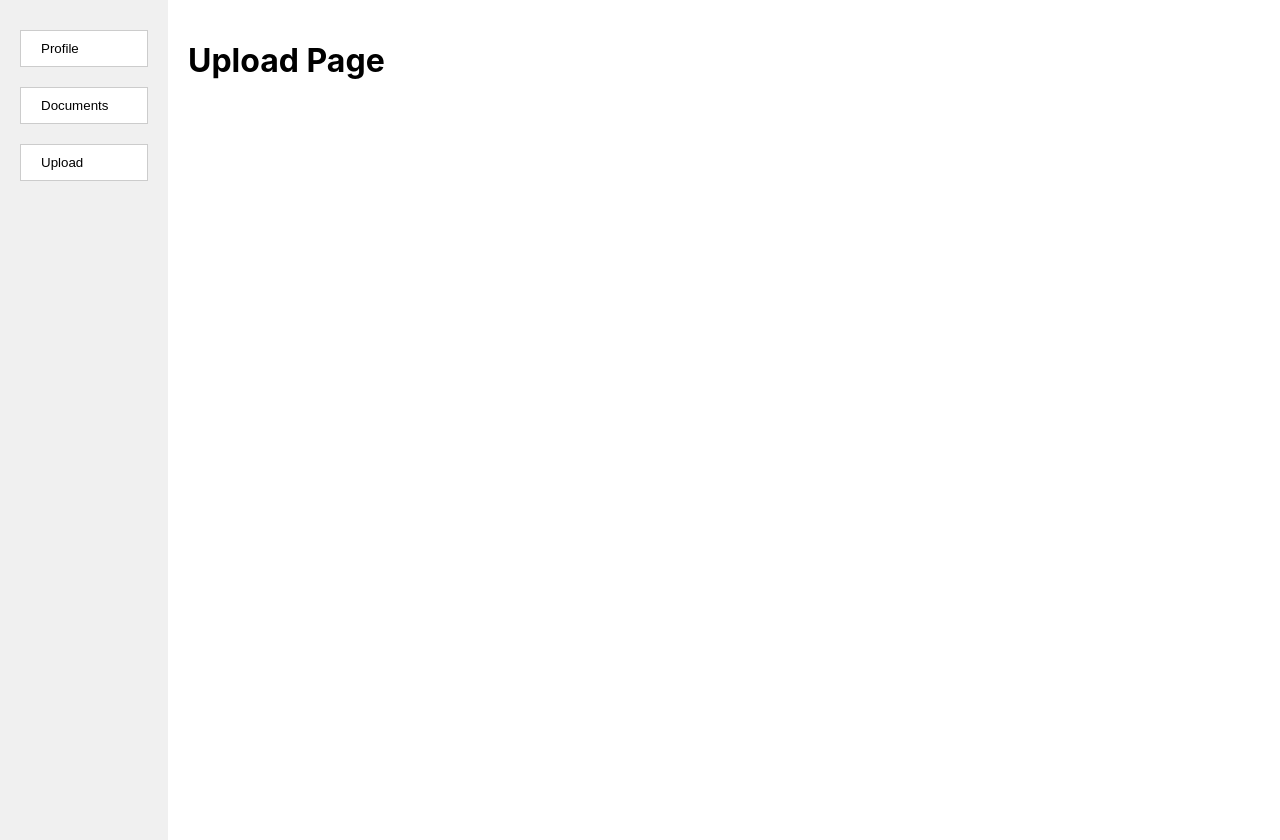
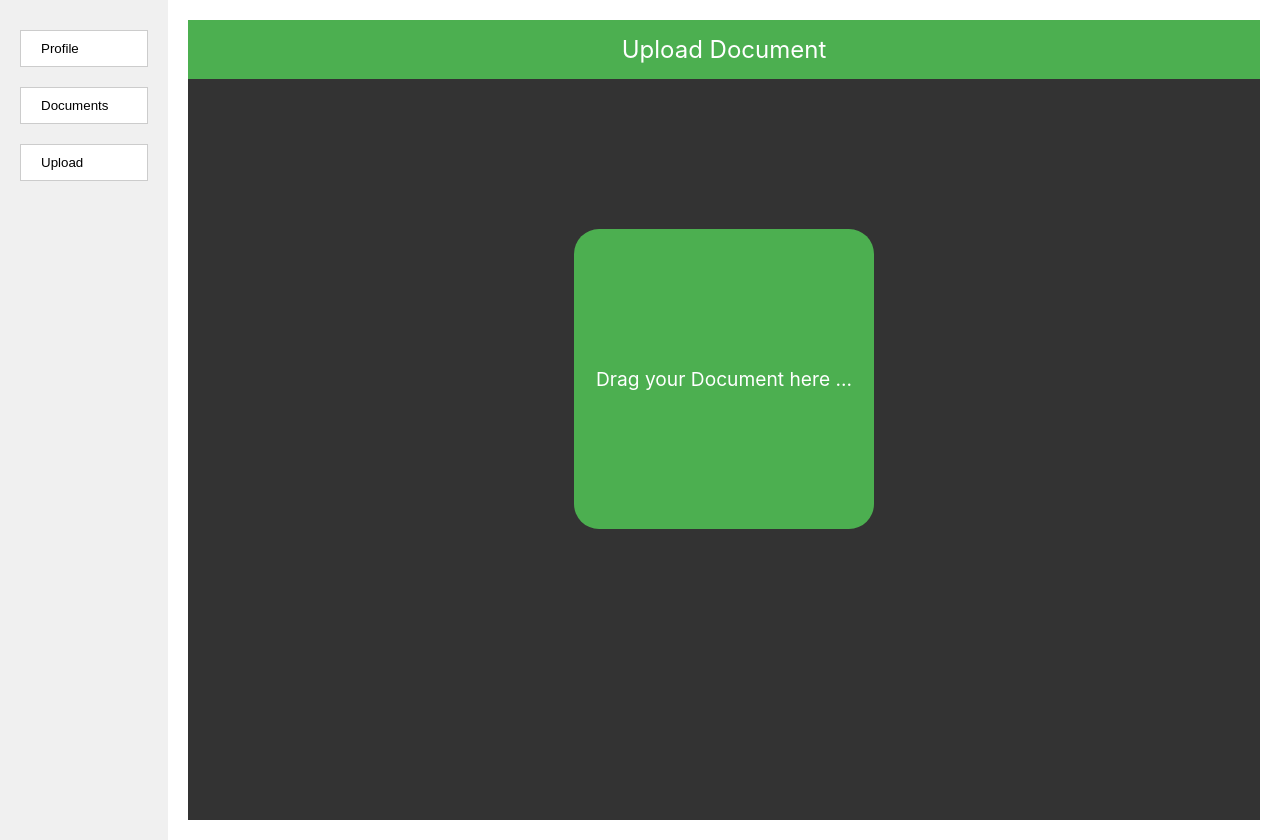
Before and after one commit to Norace2002/SWEN3, a React (Create React App) app in the folder webserver/: page /upload in a window 1280 px wide. Built offline with nearby package versions, Linux system fonts and the light colour scheme.

Commit message:
Upload Page Layout: - added "Upload Document" header aligned next to the sidebar
-centered upload box with rounded corners

- TODO: remove remaining white border around the layout

```diff
--- a/webserver/src/App.css
+++ b/webserver/src/App.css
@@ -36,3 +36,10 @@
     transform: rotate(360deg);
   }
 }
+html, body, #root {
+  margin: 0;
+  padding: 0;
+  height: 100%;
+  width: 100%;
+  box-sizing: border-box;
+}
--- a/webserver/src/App.js
+++ b/webserver/src/App.js
@@ -1,4 +1,4 @@
-import {BrowserRouter, Routes, Route, Navigate} from 'react-router-dom';
+import { BrowserRouter, Routes, Route, Navigate } from 'react-router-dom';
 import React from 'react';
 
 import LandingPage from './paperless/landing';
@@ -18,12 +18,12 @@ function App() {
                 <div style={{ flex: 1, padding: '20px' }}>
                     <Routes>
                         {/* Default route to landing page */}
-              <Route path="/" element={LandingPage} />
+                        <Route path="/" element={<LandingPage />} />
 
                         {/* Sidebar-routed pages */}
-              <Route path="/profile" element={ProfilePage} />
-              <Route path="/documents" element={LandingPage} />
-              <Route path="/upload" element={UploadPage} />
+                        <Route path="/profile" element={<ProfilePage />} />
+                        <Route path="/documents" element={<LandingPage />} />
+                        <Route path="/upload" element={<UploadPage />} />
 
                         {/* Catch-all route to handle unknown paths */}
                         <Route path="*" element={<Navigate to={LandingPage} />} />
@@ -34,11 +34,15 @@ function App() {
     );
 }
 
-const styles={
-    mainDiv:{
+const styles = {
+    mainDiv: {
         display: 'flex',
-        height: '100%',
-        width: '100%'
+        height: '100vh',
+        width: '100vw',
+    },
+    content: {
+        flex: 1,
+        overflow: 'hidden',
     }
 }
 
--- a/webserver/src/paperless/upload.js
+++ b/webserver/src/paperless/upload.js
@@ -3,10 +3,53 @@ import React from "react";
 
 function UploadPage(){
     return(
-        <div style={{display: 'flex'}}>
-            <h1> Upload Page </h1>
+        <div style={styles.pageContainer}>
+            {/* header-area */}
+            <div style={styles.header}>Upload Document</div>
+
+            {/* content-area */}
+            <div style={styles.uploadBox}>
+                Drag your Document here ...
+            </div>
         </div>
     );
 }
 
-export default UploadPage();
+const styles = {
+    pageContainer: {
+        display: 'flex',
+        flexDirection: 'column',
+        alignItems: 'center',
+        justifyContent: 'flex-start',
+        height: '100vh',
+        width: '100%',
+        backgroundColor: '#333',
+        boxSizing: 'border-box',
+        margin: 0,
+        padding: 0,
+    },
+    header: {
+        width: '100%',
+        textAlign: 'center',
+        backgroundColor: '#4CAF50',
+        padding: '15px 0',
+        fontSize: '1.5em',
+        color: '#fff',
+    },
+    uploadBox: {
+        backgroundColor: '#4CAF50',
+        width: '300px',
+        height: '300px',
+        display: 'flex',
+        alignItems: 'center',
+        justifyContent: 'center',
+        borderRadius: '25px',
+        color: '#fff',
+        fontSize: '1.2em',
+        textAlign: 'center',
+        cursor: 'pointer',
+        marginTop: '150px',
+    },
+};
+
+export default UploadPage;
```
Lines whose indentation alone changed are shown as unchanged.
